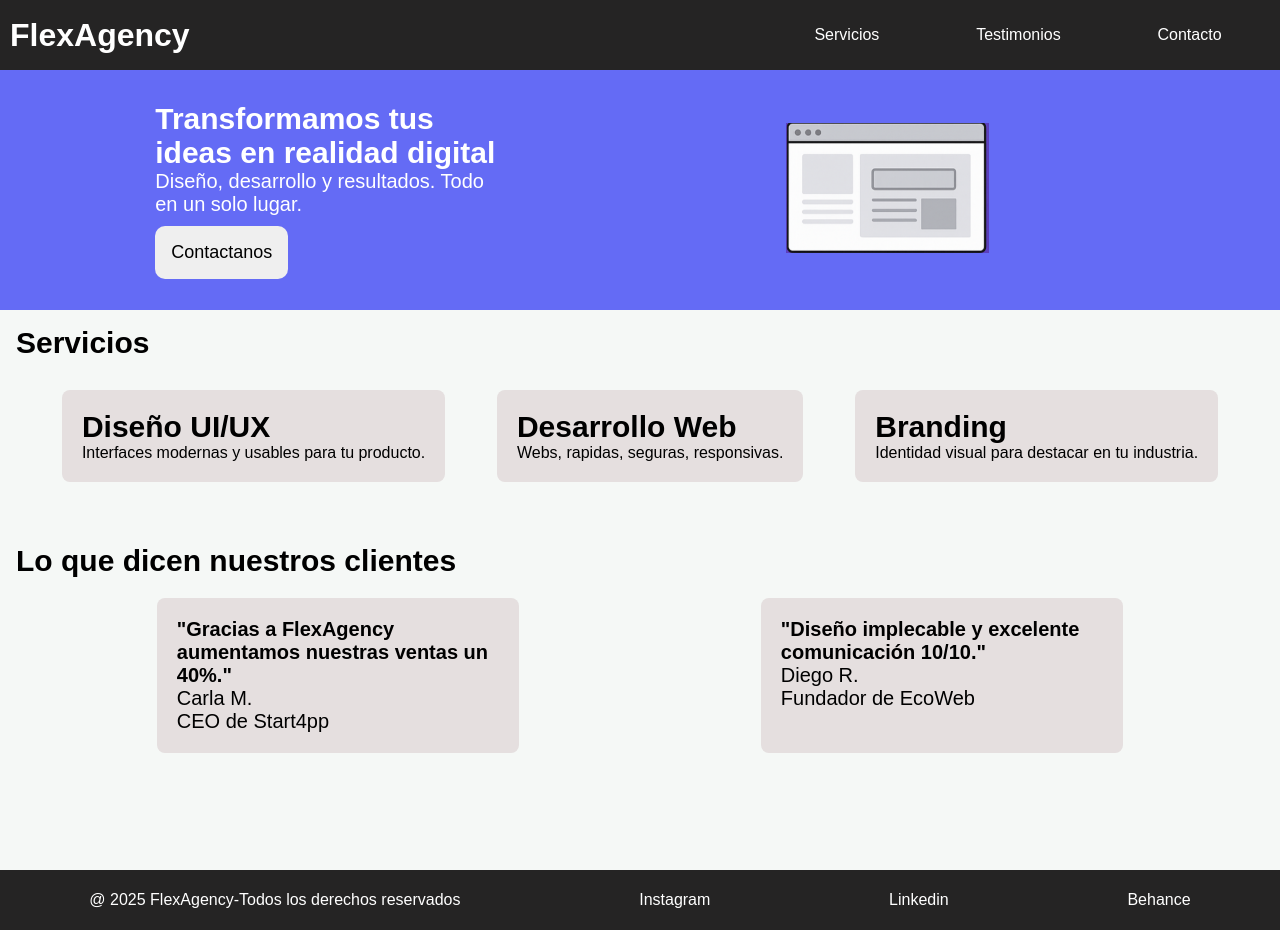
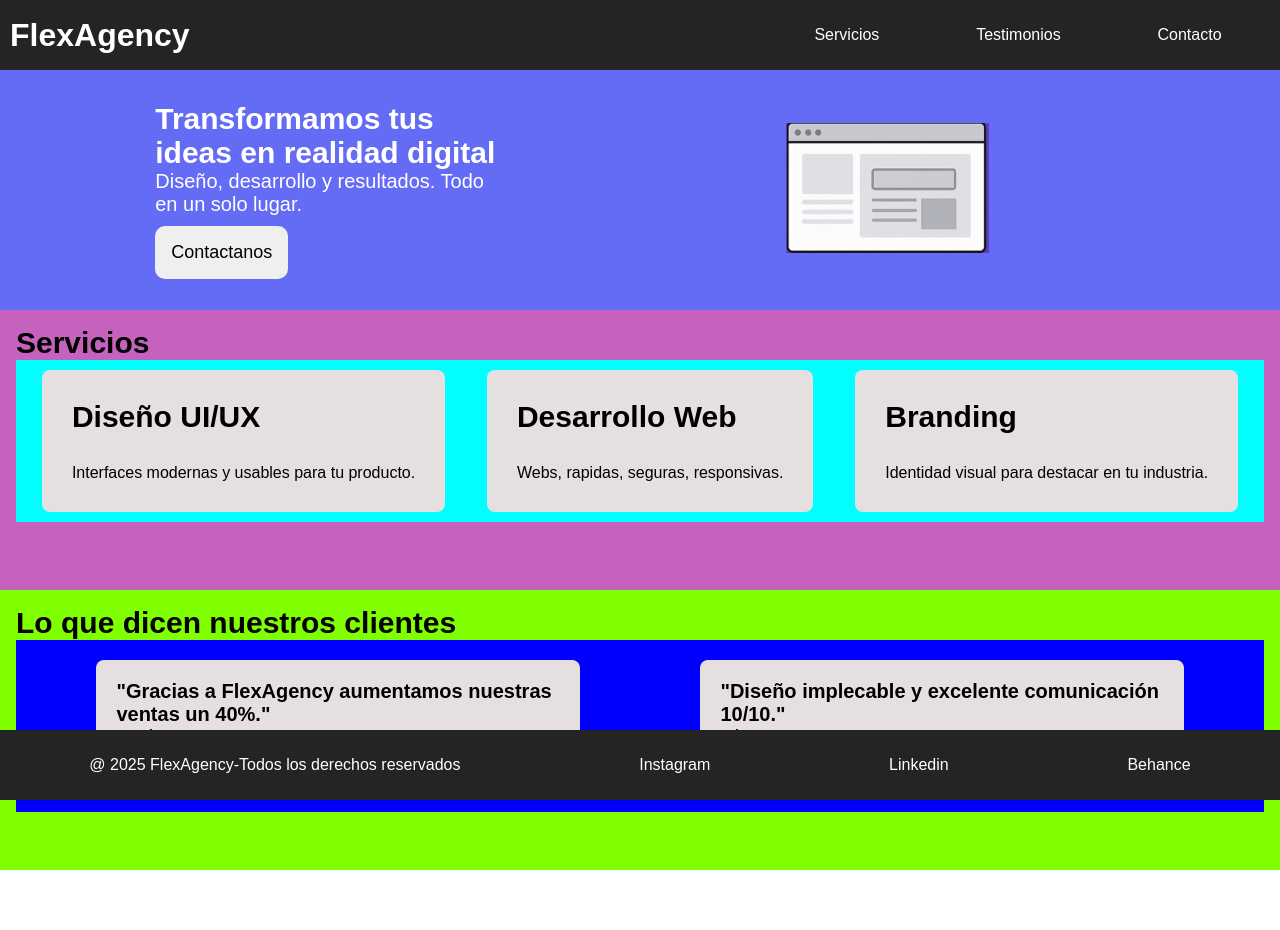
Before and after one commit to gabysan87/Curso-Intensivo-Programacion, a plain HTML site: page tarea4/index.html in a window 1280 px wide. After the commit the page ends 870 px from the top, so only its background shows below. Drawn offline with Linux system fonts and the light colour scheme.

Commit message:
practica-Flexbox

```diff
--- a/tarea4/styles.css
+++ b/tarea4/styles.css
@@ -7,10 +7,12 @@ body {
   margin: 0;
   padding: 0;
   box-sizing: border-box;
-  background-color: rgb(217, 119, 131);
+  /* background-color: rgb(217, 119, 131); */
   font-family: Arial, Helvetica, sans-serif;
   min-height: 100vh;
   margin-bottom: 0;
+  display: flex;
+  flex-direction: column;
 }
 
 header {
@@ -38,6 +40,8 @@ nav a {
 main {
   background-color: rgb(245, 248, 246);
   width: 100%;
+  flex-grow: 1;
+  box-sizing: border-box;
   height: 100vh;
 }
 
@@ -76,12 +80,17 @@ img {
   display: flex;
   flex-direction: column;
   align-content: space-around;
-  min-height: 40%;
+  width: 100%;
+  box-sizing: border-box;
+  background-color: chartreuse;
+  height: 70%;
 }
 
 .servicios {
   padding: 1rem;
-  width: 100%;
+  height: 50%;
+  background-color: rgb(196, 98, 190);
+  position: static;
 }
 
 h2 {
@@ -92,29 +101,39 @@ h3 {
   font-size: 30px;
 }
 
-section .serv {
+/* section .serv {
   min-width: 100px;
-}
+} */
 .serv {
+  background-color: aqua;
   display: flex;
   justify-content: space-around;
-  padding: 30px;
-  min-width: 100%;
-  display: flex;
-  gap: 20px;
+  padding: 10px;
+  width: 100%;
+  gap: 10px;
+  height: auto;
 }
 
 .serv article {
-  padding: 20px;
+  padding: 30px;
   border-radius: 8px;
   background-color: rgb(229, 223, 223);
   min-width: 15%;
   min-height: 80px;
+  display: flex;
+  flex-direction: column;
+  gap: 30px;
 }
 
 .reseña {
+  /* background-color: blueviolet; */
   padding: 1rem;
   width: 100%;
+  max-width: 100%;
+  box-sizing: border-box;
+  overflow: hidden;
+  height: auto;
+  position: static;
 }
 
 aside {
@@ -122,23 +141,31 @@ aside {
   justify-content: space-around;
   padding: 20px;
   font-size: 20px;
+  height: auto;
 }
 
+.detalle {
+  background-color: blue;
+  height: auto;
+}
 .detalle article {
   background-color: rgb(229, 223, 223);
   border-radius: 8px;
   padding: 20px;
-  width: 30%;
+  width: 40%;
 }
 
 footer {
   background-color: rgb(37, 36, 36);
   color: white;
   width: 100%;
-  height: 60px;
+  bottom: 0;
+  height: 70px;
   display: flex;
   justify-content: space-around;
   align-items: center;
+  position: fixed;
+  left: 0;
 }
 
 footer a {
@@ -168,6 +195,7 @@ footer a {
     width: 100%;
     display: flex;
     flex-direction: column;
+    margin-bottom: 80px;
   }
   nav {
     display: flex;
@@ -272,7 +300,7 @@ footer a {
   footer {
     height: 70px;
     position: fixed;
-    margin-bottom: 0;
+    bottom: 0;
   }
 
   footer p {
```
